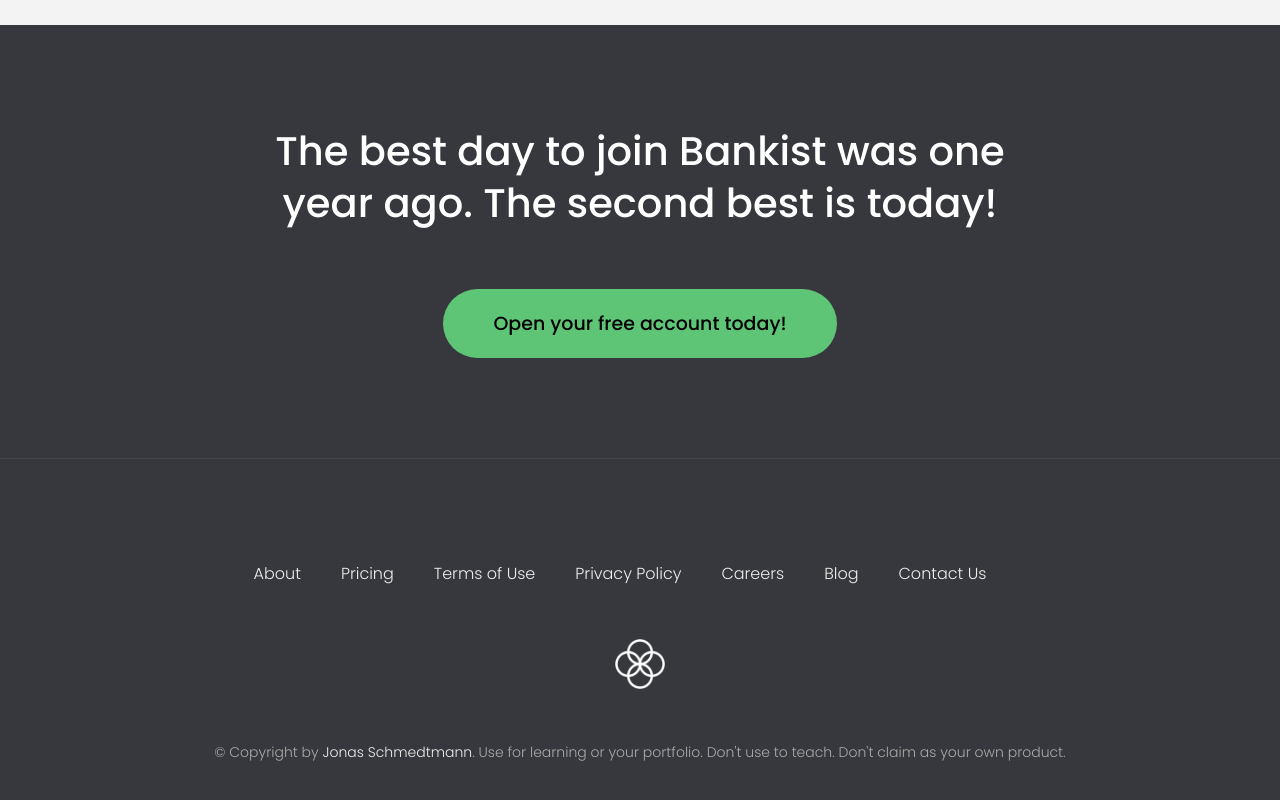
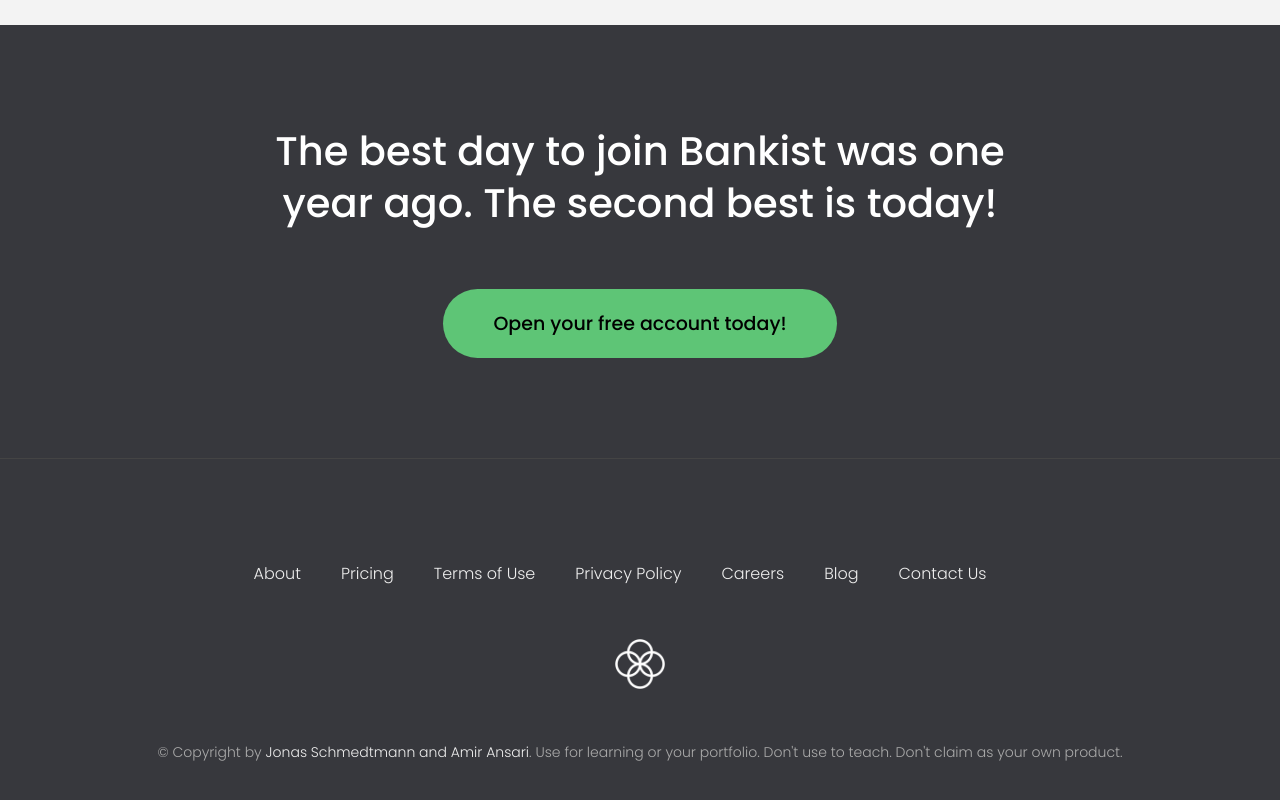
Before and after one commit to amirreza-ansari/Bankist-landing-page, a plain HTML site: page index.html in a window 1280 px wide. Shown: the part 4171-4971 px from the top of the page. Drawn offline with Linux system fonts and the light colour scheme.

Commit message:
update html, add README.md file, include screenshot

```diff
--- a/index.html
+++ b/index.html
@@ -330,7 +330,7 @@
           class="footer__link twitter-link"
           target="_blank"
           href="https://twitter.com/jonasschmedtman"
-          >Jonas Schmedtmann</a
+          >Jonas Schmedtmann and Amir Ansari</a
         >. Use for learning or your portfolio. Don't use to teach. Don't claim
         as your own product.
       </p>
```
Also changed, not shown: img/screenshot.png (added), 1 other file.
